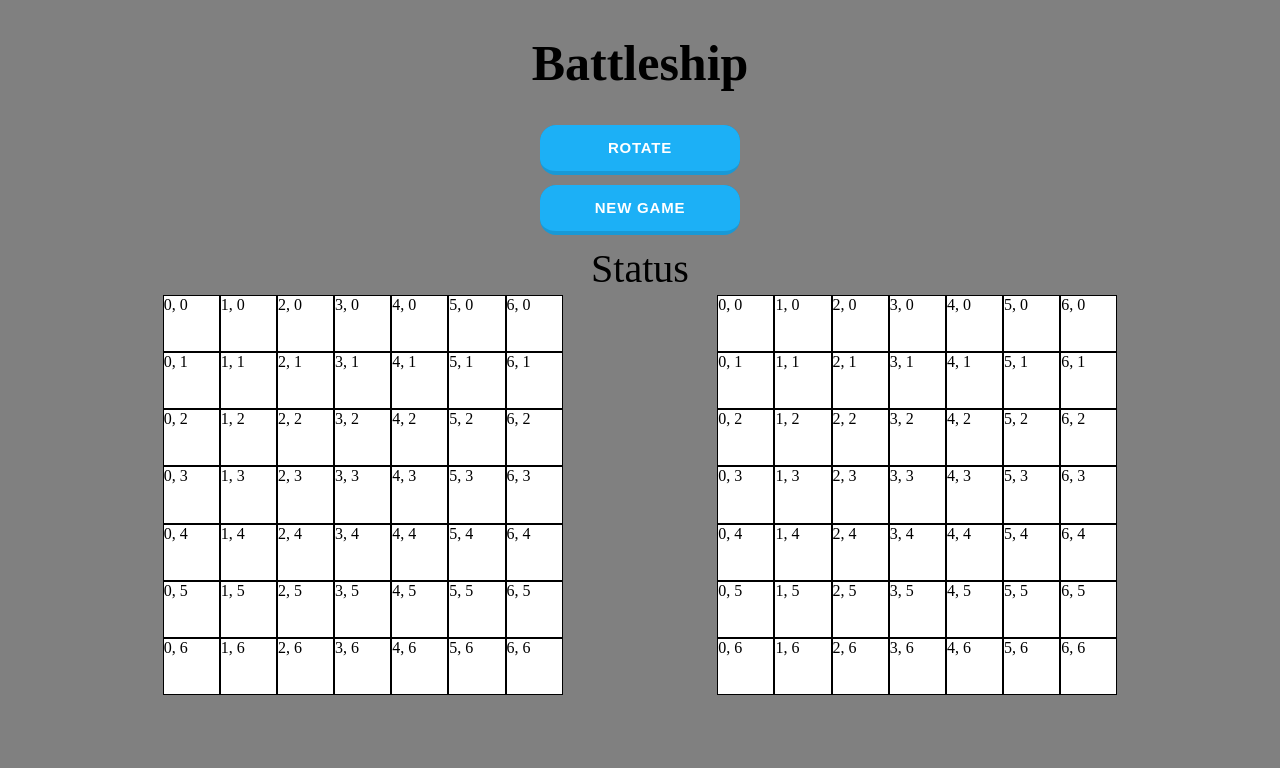
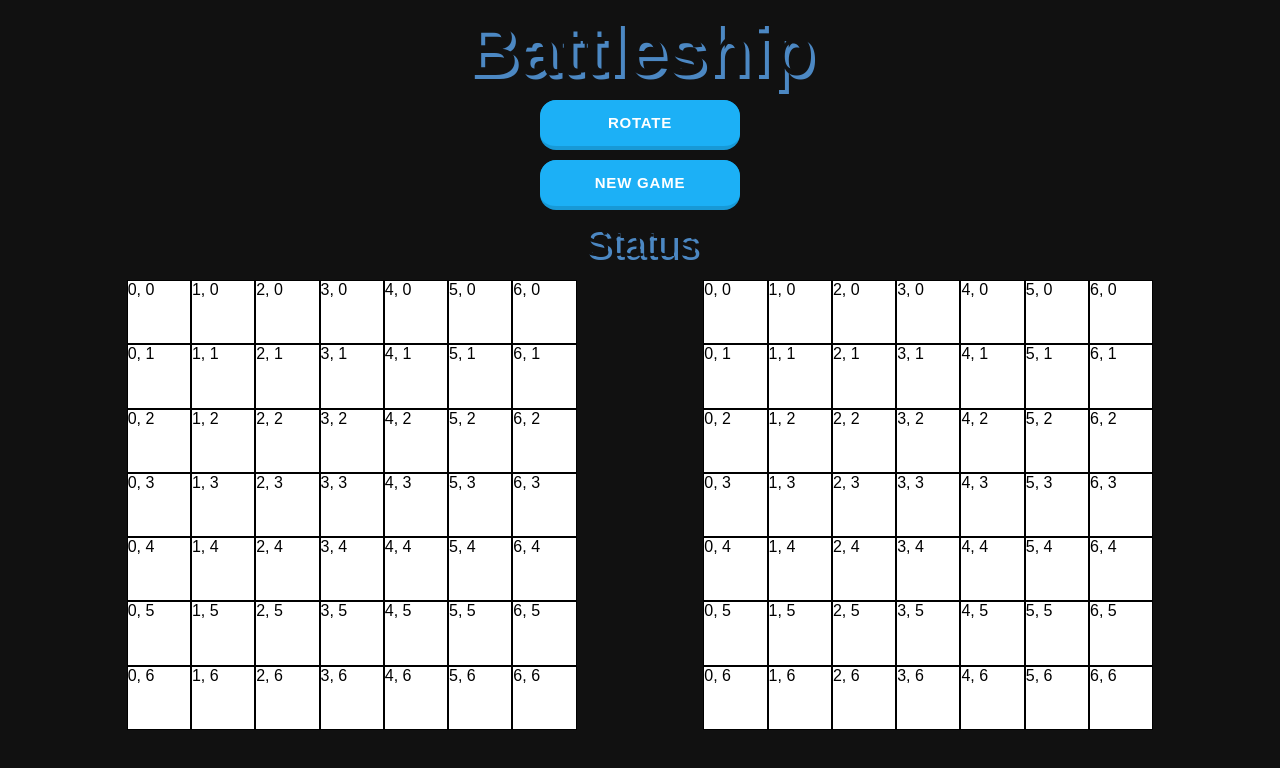
Before and after one commit to dhruv2253/Battleship, a website: page dist/index.html in a window 1280 px wide. Drawn offline with Linux system fonts and the light colour scheme.

Commit message:
changed title, spacing, and background

```diff
--- a/dist/index.html
+++ b/dist/index.html
@@ -9,12 +9,14 @@
     <title>Battleship</title>
 </head>
 <body>
-    <h1 class="title">Battleship</h1>
     <div class="container">
+        <h1 class="heading fancy">Battleship</h1>
+    </div>
+    <div class="container2">
         <div class="commands">
             <button class="rotate">Rotate</button>
             <button class="new-game">New Game</button>
-            <div class="status">Status</div>
+            <div class="status fancy">Status</div>
         </div>
 
     </div>
--- a/dist/styles.css
+++ b/dist/styles.css
@@ -1,5 +1,8 @@
 :root {
     background-color: grey;
+    overflow: hidden;
+    background-color: #111111;
+
 }
 
 .title {
@@ -9,7 +12,7 @@
 }
 
 
-.container {
+.container2 {
     display: flex;
     justify-content: center;
 
@@ -35,6 +38,7 @@
     text-align: center;
     font-size: 40px;
     padding: 10px;
+    margin-top: 10px;
 }
 
 /* CSS */
@@ -101,14 +105,15 @@ button:disabled {
 .user-board, .ai-board {
     display : grid;
     background-color: white;
-    height: 400px;
-    width: 400px;
+    height: 450px;
+    width: 450px;
 
     grid-template-columns: repeat(7, 1fr);
 
 }
 
 .boards {
+    margin-top: 10px;
     display: flex;
     justify-content: space-evenly;
     align-items: center;
@@ -119,3 +124,41 @@ button:disabled {
     border: 1px solid;
 
 }
+
+
+
+body {
+  font-family: sans-serif;
+  margin: 0;
+
+}
+
+.container {
+
+  display: flex;
+  justify-content: center;
+  align-items: center;
+  height: 100px;
+
+}
+
+.heading {
+    font-size: 72px;
+}
+
+.fancy {
+  text-shadow: 4px 4px 0px #3F7FBF;
+  mix-blend-mode: screen;
+  animation: fadeIn 2.5s linear forwards;
+  padding: 0;
+}
+
+@keyframes fadeIn {
+    0% {
+        opacity: 0
+    }
+
+    100% {
+        opacity: 1;
+    }
+}
```
